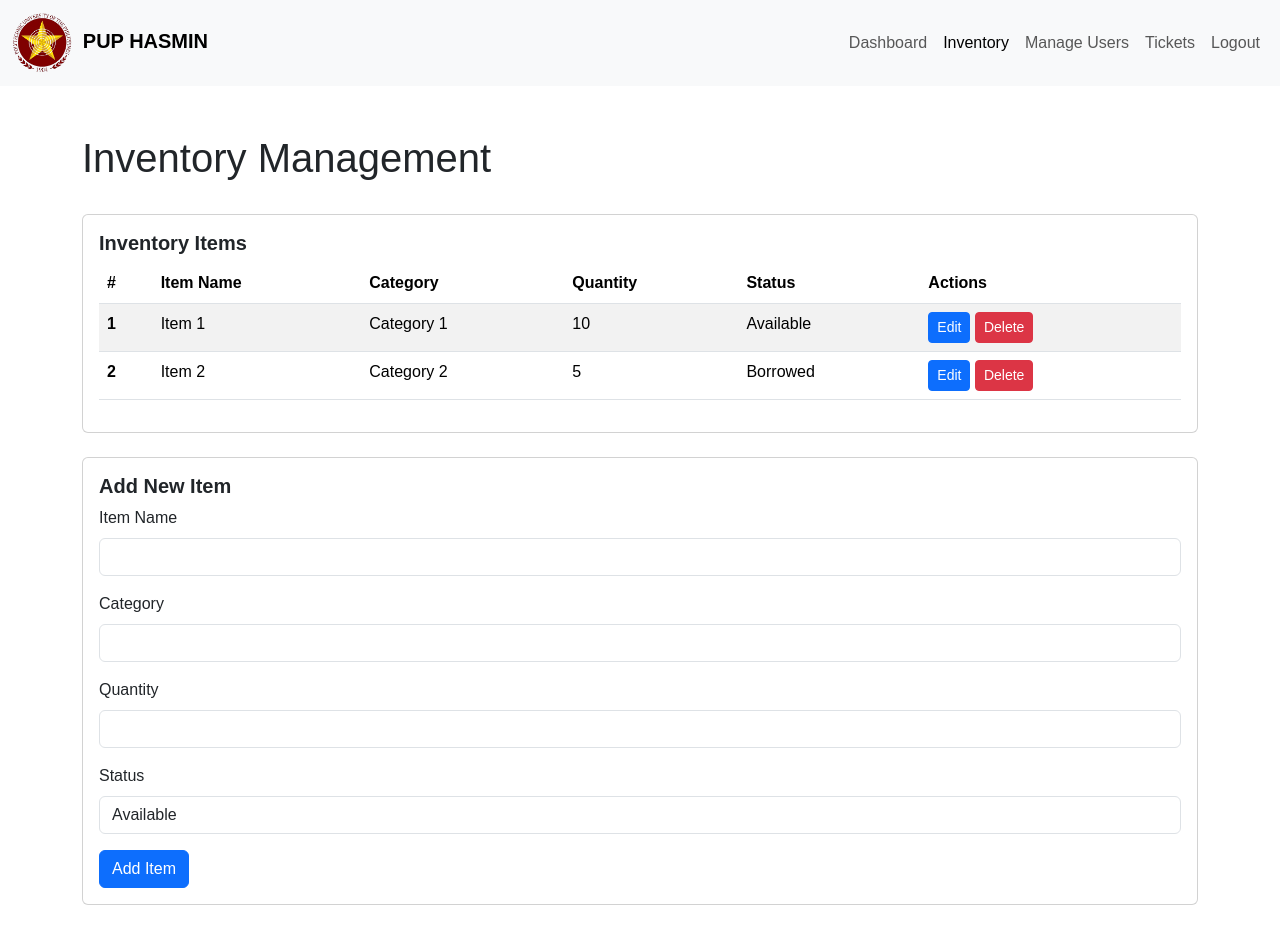
After one commit to raebvvvv/HASMIN, a PHP site: page /inventory.html in a window 1280 px wide. The commit adds this page. Run offline with PHP 8.4, Linux system fonts and the light colour scheme.

Commit message:
add navbar window links

```diff
--- /dev/null
+++ b/inventory.html
@@ -0,0 +1,124 @@
+<!DOCTYPE html>
+<html lang="en">
+<head>
+    <meta charset="UTF-8">
+    <meta name="viewport" content="width=device-width, initial-scale=1.0">
+    <link href="https://cdn.jsdelivr.net/npm/bootstrap@5.3.3/dist/css/bootstrap.min.css" rel="stylesheet" integrity="sha384-QWTKZyjpPEjISv5WaRU9OFeRpok6YctnYmDr5pNlyT2bRjXh0JMhjY6hW+ALEwIH" crossorigin="anonymous">
+    <link rel="stylesheet" href="style3.css">
+    <title>Inventory Management</title>
+</head>
+<body>
+    <!-- Navbar -->
+    <nav class="navbar navbar-expand-lg navbar-light bg-light">
+        <div class="container-fluid">
+            <a class="navbar-brand" href="#"><img src="images/puplogo.png" alt="PUP Logo"> PUP HASMIN</a>
+            <button class="navbar-toggler" type="button" data-bs-toggle="collapse" data-bs-target="#navbarNav" aria-controls="navbarNav" aria-expanded="false" aria-label="Toggle navigation">
+                <span class="navbar-toggler-icon"></span>
+            </button>
+            <div class="collapse navbar-collapse" id="navbarNav">
+                <ul class="navbar-nav ms-auto">
+                    <li class="nav-item">
+                        <a class="nav-link" href="admin.html">Dashboard</a>
+                    </li>
+                    <li class="nav-item">
+                        <a class="nav-link active" aria-current="page" href="#">Inventory</a>
+                    </li>
+                    <li class="nav-item">
+                        <a class="nav-link" href="manageuser.html">Manage Users</a>
+                    </li>
+                    <li class="nav-item">
+                        <a class="nav-link" href="ticket.html">Tickets</a>
+                    </li>
+                    <li class="nav-item">
+                        <a class="nav-link" href="#">Logout</a>
+                    </li>
+                </ul>
+            </div>
+        </div>
+    </nav>
+
+    <!-- Inventory Management -->
+    <div class="container mt-5">
+        <h1>Inventory Management</h1>
+        <div class="row">
+            <div class="col-md-12">
+                <!-- Inventory Table -->
+                <div class="card mt-4">
+                    <div class="card-body">
+                        <h5 class="card-title">Inventory Items</h5>
+                        <table class="table table-striped">
+                            <thead>
+                                <tr>
+                                    <th scope="col">#</th>
+                                    <th scope="col">Item Name</th>
+                                    <th scope="col">Category</th>
+                                    <th scope="col">Quantity</th>
+                                    <th scope="col">Status</th>
+                                    <th scope="col">Actions</th>
+                                </tr>
+                            </thead>
+                            <tbody>
+                                <!-- Sample Data -->
+                                <tr>
+                                    <th scope="row">1</th>
+                                    <td>Item 1</td>
+                                    <td>Category 1</td>
+                                    <td>10</td>
+                                    <td>Available</td>
+                                    <td>
+                                        <button class="btn btn-primary btn-sm">Edit</button>
+                                        <button class="btn btn-danger btn-sm">Delete</button>
+                                    </td>
+                                </tr>
+                                <tr>
+                                    <th scope="row">2</th>
+                                    <td>Item 2</td>
+                                    <td>Category 2</td>
+                                    <td>5</td>
+                                    <td>Borrowed</td>
+                                    <td>
+                                        <button class="btn btn-primary btn-sm">Edit</button>
+                                        <button class="btn btn-danger btn-sm">Delete</button>
+                                    </td>
+                                </tr>
+                                <!-- Add more rows as needed -->
+                            </tbody>
+                        </table>
+                    </div>
+                </div>
+
+                <!-- Add Item Form -->
+                <div class="card mt-4">
+                    <div class="card-body">
+                        <h5 class="card-title">Add New Item</h5>
+                        <form>
+                            <div class="mb-3">
+                                <label for="itemName" class="form-label">Item Name</label>
+                                <input type="text" class="form-control" id="itemName" required>
+                            </div>
+                            <div class="mb-3">
+                                <label for="category" class="form-label">Category</label>
+                                <input type="text" class="form-control" id="category" required>
+                            </div>
+                            <div class="mb-3">
+                                <label for="quantity" class="form-label">Quantity</label>
+                                <input type="number" class="form-control" id="quantity" required>
+                            </div>
+                            <div class="mb-3">
+                                <label for="status" class="form-label">Status</label>
+                                <select class="form-control" id="status" required>
+                                    <option value="Available">Available</option>
+                                    <option value="Borrowed">Borrowed</option>
+                                </select>
+                            </div>
+                            <button type="submit" class="btn btn-primary">Add Item</button>
+                        </form>
+                    </div>
+                </div>
+            </div>
+        </div>
+    </div>
+
+    <script src="https://cdn.jsdelivr.net/npm/bootstrap@5.3.3/dist/js/bootstrap.bundle.min.js" integrity="sha384-YvpcrYf0tY3lHB60NNkmXc5s9fDVZLESaAA55NDzOxhy9GkcIdslK1eN7N6jIeHz" crossorigin="anonymous"></script>
+</body>
+</html>
--- a/style3.css
+++ b/style3.css
@@ -4,6 +4,7 @@ body {
 
 .navbar-brand {
     font-weight: bold;
+
 }
 
 .card {
@@ -26,3 +27,7 @@ img{
     height: 60px;
     margin-right: 5px;
   }
+
+#myChart{
+    width:100%;
+}
```
Also changed, not shown: admin.html (+4 -4 lines), manageuser.html (added, +99 -0 lines), ticket.html (added, +117 -0 lines).
